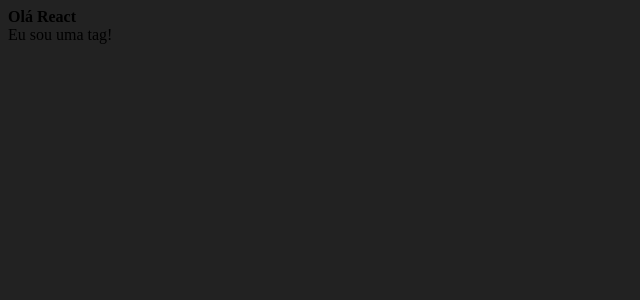
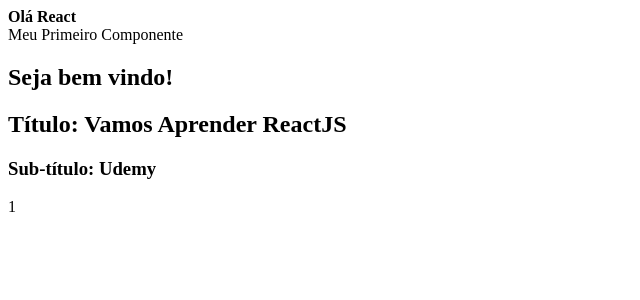
Before and after one commit to eddyajunior/udemy-react-redux-fundamentos, a React (Create React App) app: page / in a window 1280 px wide. Shown: the top 300 px of the page, without its empty margins (0-640 px from the left). Built offline with nearby package versions, Linux system fonts and the light colour scheme.

Commit message:
Video #21 - Desafio Número Aleatório

```diff
--- /dev/null
+++ b/src/components/basics/ComParametro.jsx
@@ -0,0 +1,12 @@
+import React from 'react';
+
+const ComParametro = (props) => {
+    return (
+        <div>
+            <div><h2>Título: { props.titulo } </h2></div>
+            <div><h3>Sub-título: { props.subtitulo } </h3></div>
+        </div>
+    );
+};
+
+export default ComParametro;
--- /dev/null
+++ b/src/components/basics/NumeroAleatorio.jsx
@@ -0,0 +1,13 @@
+import React from 'react';
+
+const NumeroAleatorio = (props) => {
+    const result = Math.floor(Math.random() * (props.max - props.min + 1) + props.min);
+
+    return (
+        <>
+            {result}
+        </>
+    );
+};
+
+export default NumeroAleatorio;
--- /dev/null
+++ b/src/components/basics/Primeiro.js
@@ -0,0 +1,14 @@
+import React from 'react';
+
+const Primeiro = () => {
+    const msg = "Seja bem vindo!";
+
+    return (
+        <div>
+            Meu Primeiro Componente
+            <h2>{msg}</h2>
+        </div>
+    );
+};
+
+export default Primeiro;
--- a/src/index.js
+++ b/src/index.js
@@ -1,14 +1,24 @@
 import React from 'react';
 import ReactDOM from "react-dom";
+import Primeiro from './components/basics/Primeiro';
+import ComParametro from './components/basics/ComParametro';
+import NumeroAleatorio from './components/basics/NumeroAleatorio';
 
-import './index.css';
+// //import './index.css';
+// import Primeiro from './components/basic/Primeiro';
+// import ComParametro from './components/basics/ComParametro';
 
-let tag = "Eu sou uma tag!";
+//let tag = "Eu sou uma tag!";
 
 ReactDOM.render(
   <div>
     <strong>Olá React</strong>
-    <div>{tag}</div>
+    <Primeiro />
+    <ComParametro
+      titulo="Vamos Aprender ReactJS"
+      subtitulo="Udemy"
+    />
+    <NumeroAleatorio min="1" max="5" />
   </div>,
   document.getElementById('root')
   );
```
